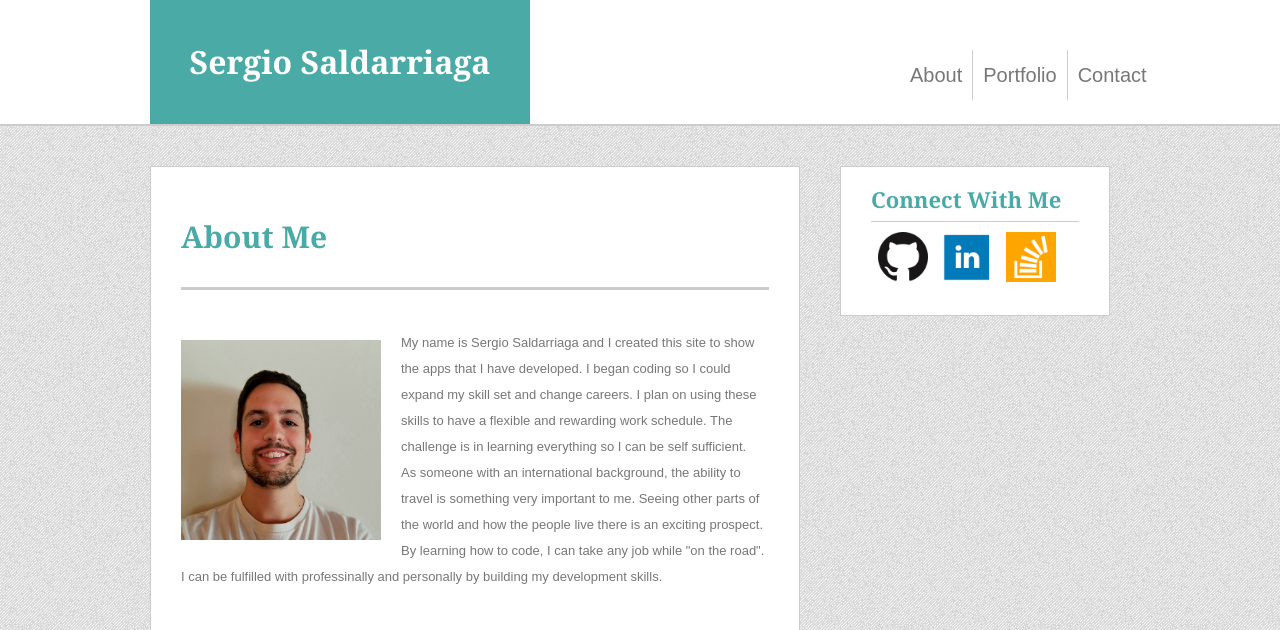
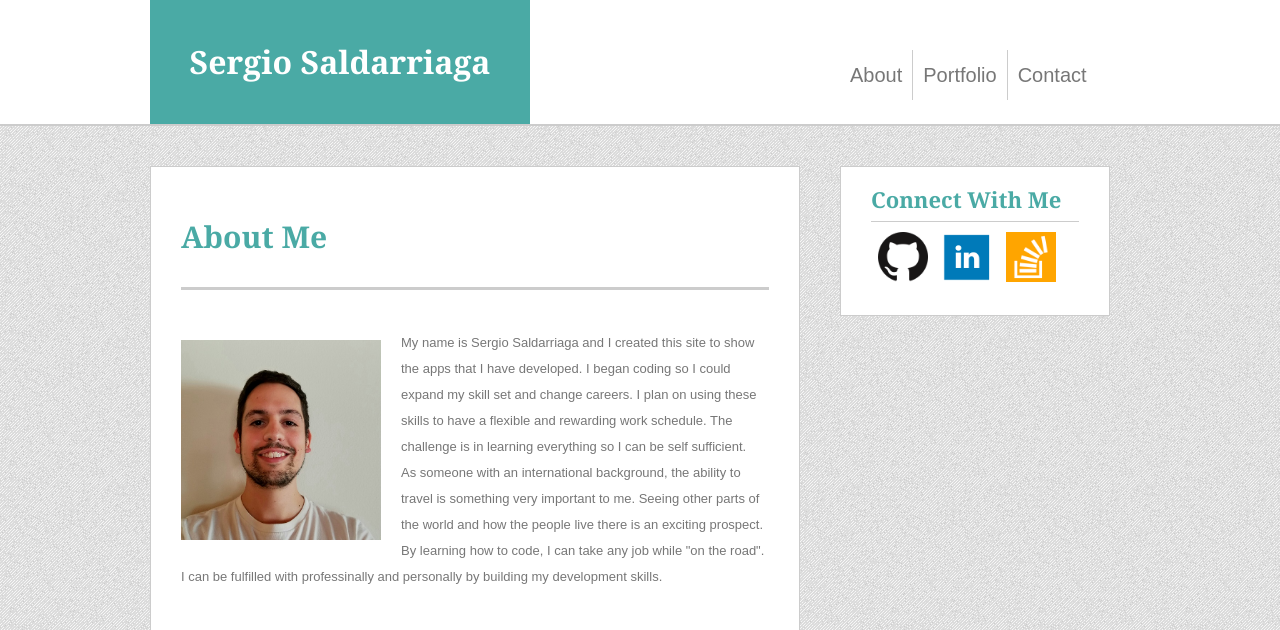
Before and after one commit to sergsal/Basic-Portfolio, a PHP site: page /index.php in a window 1280 px wide. Shown: the top 630 px of the page. Run offline with PHP 8.4, Linux system fonts and the light colour scheme.

Commit message:
style update

```diff
--- a/assets/css/style.css
+++ b/assets/css/style.css
@@ -104,7 +104,7 @@ footer {
 	width: 300px;
     position: absolute;
     top: 50px;
-    left: 900px;
+    left: 840px;
     color: #777777;
     text-decoration: none;
 }
```
